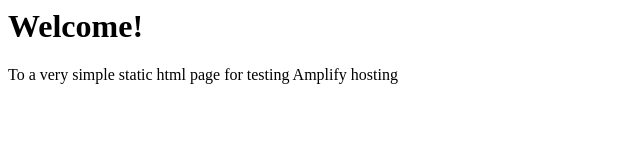
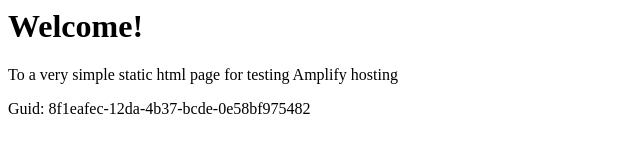
Before and after one commit to aws-aemilia-pdx/Github-PR-Commit-Integration-Test-DoNotTouch-Gith-P5X5MO5I-v1-prod-us-west-2, a website: page src/index.html in a window 1280 px wide. Shown: the whole page, without its empty margins (0-640 px from the left). Drawn offline with Linux system fonts and the light colour scheme.

Commit message:
commit from integ tests

```diff
--- a/src/index.html
+++ b/src/index.html
@@ -1,3 +1,5 @@
+
+
 <html lang="en">
 
 <head>
@@ -10,6 +12,6 @@
 <body>
     <h1>Welcome!</h1>
     <p>To a very simple static html page for testing Amplify hosting</p>
-</body>
+    <p>Guid: 8f1eafec-12da-4b37-bcde-0e58bf975482</p></body>
 
 </html>
```
